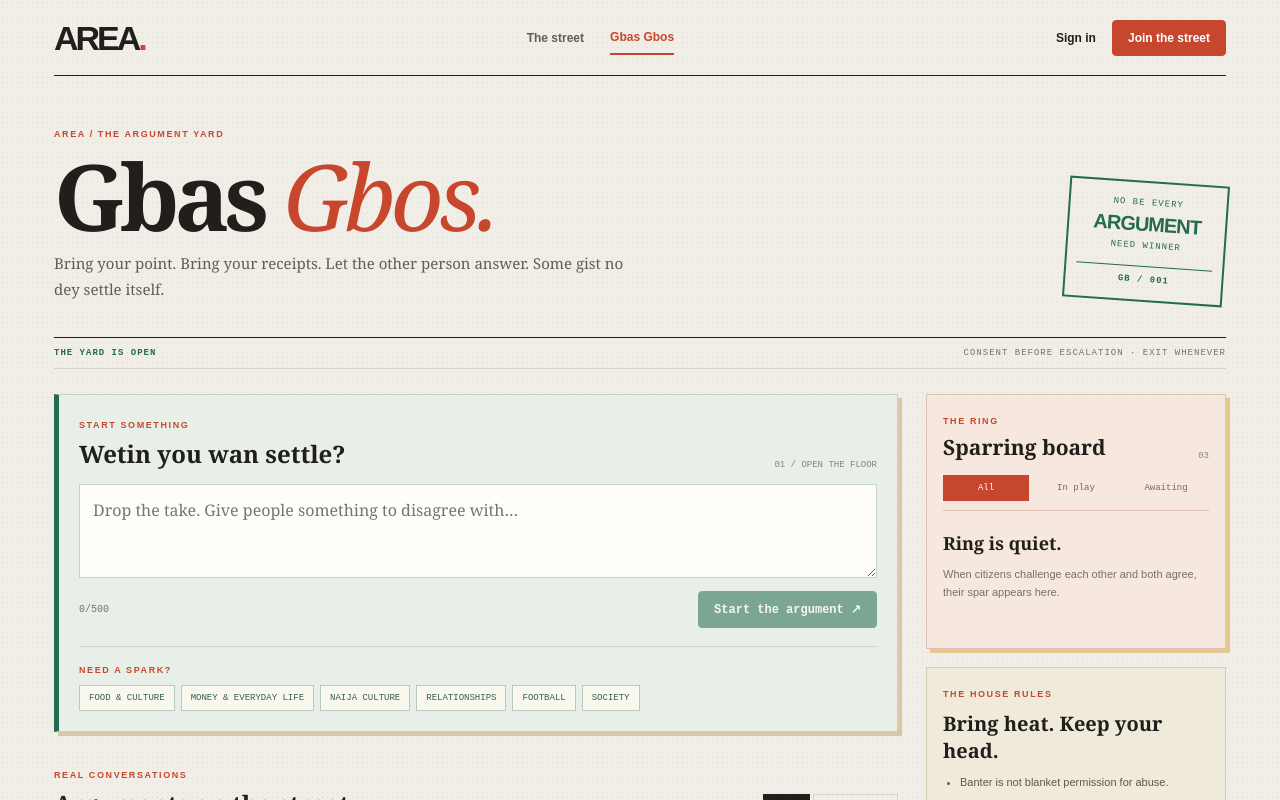
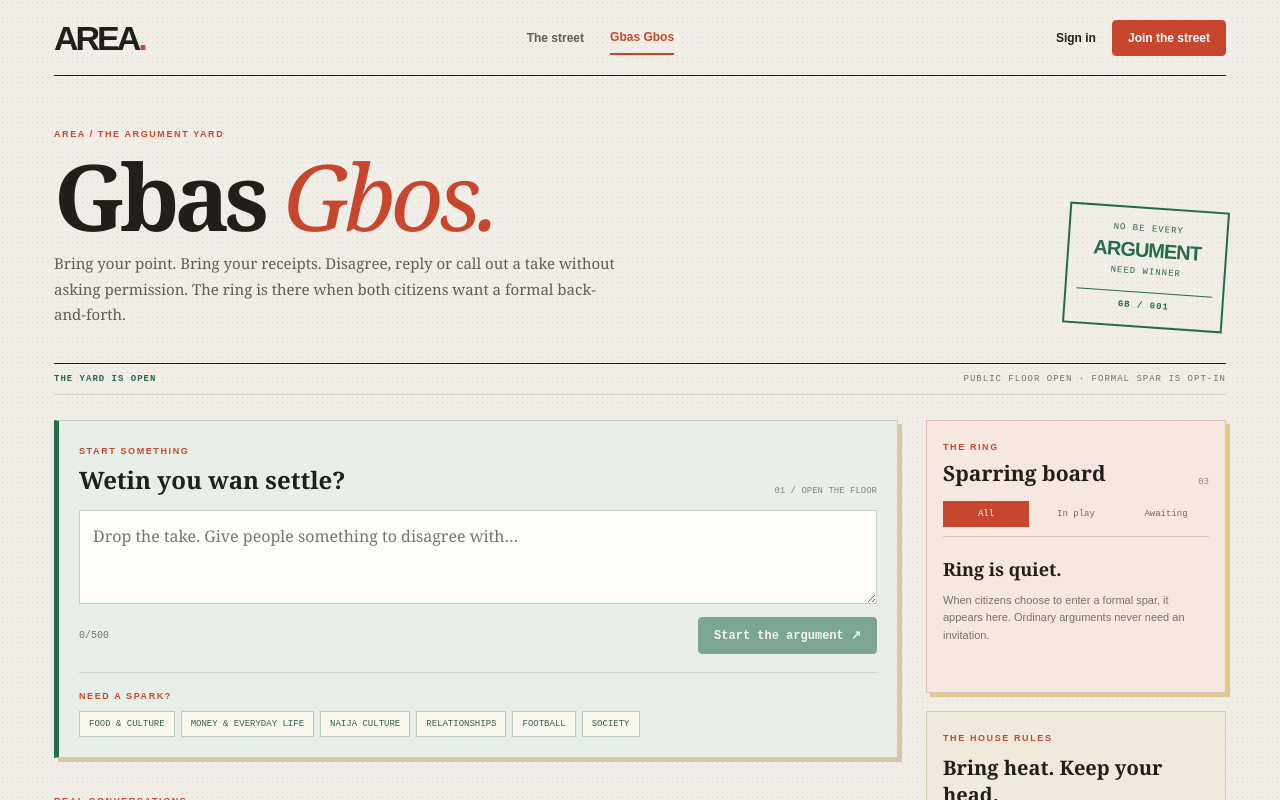
Before and after one commit to isagiyokai/AREA, a Next.js app: page /gbas-gbos in a window 1280 px wide. Shown: the top 800 px of the page. Built offline with nearby package versions, Linux system fonts and the light colour scheme; no server answers; the database is empty.

Commit message:
Make Gbas Gbos public floor open and formal spar opt-in

```diff
--- a/src/components/gbas-gbos-board.tsx
+++ b/src/components/gbas-gbos-board.tsx
@@ -16,8 +16,8 @@ export default function GbasGbosBoard({initialPosts,initialChallenges,signedIn}:
  const visibleChallenges=initialChallenges.filter(c=>filter==="all"||c.status===filter);const orderedPosts=[...initialPosts].sort((a,b)=>postOrder==="discussed"?(b.replyCount-a.replyCount||new Date(b.created_at).getTime()-new Date(a.created_at).getTime()):new Date(b.created_at).getTime()-new Date(a.created_at).getTime());
  return <main className="shell gbas-shell">
   <header className="top"><Link href="/" className="brand">AREA<span>.</span></Link><nav className="nav"><Link href="/">The street</Link><Link className="nav-current" href="/gbas-gbos">Gbas Gbos</Link></nav><div className="top-actions"><Link className="account-link" href={signedIn?"/account":"/login"}>{signedIn?"My account":"Sign in"}</Link><Link className="btn primary" href={signedIn?"/account":"/signup"}>{signedIn?"Your corner":"Join the street"}</Link></div></header>
-  <section className="gbas-masthead"><div><span className="mini-label">AREA / THE ARGUMENT YARD</span><h1>Gbas <em>Gbos.</em></h1><p>Bring your point. Bring your receipts. Let the other person answer. Some gist no dey settle itself.</p></div><div className="gbas-stamp"><span>NO BE EVERY</span><strong>ARGUMENT</strong><span>NEED WINNER</span><b>GB / 001</b></div></section>
-  <div className="gbas-rule"><span>THE YARD IS OPEN</span><span>CONSENT BEFORE ESCALATION · EXIT WHENEVER</span></div>
+  <section className="gbas-masthead"><div><span className="mini-label">AREA / THE ARGUMENT YARD</span><h1>Gbas <em>Gbos.</em></h1><p>Bring your point. Bring your receipts. Disagree, reply or call out a take without asking permission. The ring is there when both citizens want a formal back-and-forth.</p></div><div className="gbas-stamp"><span>NO BE EVERY</span><strong>ARGUMENT</strong><span>NEED WINNER</span><b>GB / 001</b></div></section>
+  <div className="gbas-rule"><span>THE YARD IS OPEN</span><span>PUBLIC FLOOR OPEN · FORMAL SPAR IS OPT-IN</span></div>
   <section className="gbas-grid">
    <div className="gbas-main">
     <section className="gbas-start"><div className="gbas-section-head"><div><span className="mini-label">START SOMETHING</span><h2>Wetin you wan settle?</h2></div><span className="gbas-index">01 / OPEN THE FLOOR</span></div><textarea value={draft} onChange={e=>setDraft(e.target.value)} maxLength={500} placeholder="Drop the take. Give people something to disagree with…"/><div className="gbas-compose-foot"><span>{draft.length}/500</span><button className="btn primary" disabled={busy||draft.trim().length<3} onClick={()=>void start(draft)}>{busy?"Posting…":"Start the argument ↗"}</button></div>{error&&<p className="error">{error}</p>}
@@ -29,9 +29,9 @@ export default function GbasGbosBoard({initialPosts,initialChallenges,signedIn}:
    </div>
    <aside className="gbas-side">
     <section className="spar-board"><div className="gbas-section-head"><div><span className="mini-label">THE RING</span><h2>Sparring board</h2></div><span className="gbas-index">03</span></div><div className="spar-filters">{(["all","active","pending"] as const).map(f=><button type="button" key={f} aria-pressed={filter===f} onClick={()=>setFilter(f)}>{f==="all"?"All":f==="active"?"In play":"Awaiting"}</button>)}</div>
-     {!visibleChallenges.length?<div className="spar-empty"><strong>Ring is quiet.</strong><p>When citizens challenge each other and both agree, their spar appears here.</p></div>:visibleChallenges.map(c=>{const a=person(c.challenger),b=person(c.challenged),p=post(c.posts);return <article className="spar-card" key={c.id}><div className="spar-card-top"><span>{c.status==="active"?"IN PLAY":"INVITATION SENT"}</span><b>{c.intensity===1?"BANTER":c.intensity===2?"HEATED":"FULL WAHALA"}</b></div><div className="spar-names">{a?.display_name||"Citizen"} <i>vs</i> {b?.display_name||"Citizen"}</div><p>{p?.content||"Conversation"}</p><Link href={"/#post-"+c.post_id}>View the exchange ↗</Link></article>;})}
+     {!visibleChallenges.length?<div className="spar-empty"><strong>Ring is quiet.</strong><p>When citizens choose to enter a formal spar, it appears here. Ordinary arguments never need an invitation.</p></div>:visibleChallenges.map(c=>{const a=person(c.challenger),b=person(c.challenged),p=post(c.posts);return <article className="spar-card" key={c.id}><div className="spar-card-top"><span>{c.status==="active"?"IN PLAY":"INVITATION SENT"}</span><b>{c.intensity===1?"BANTER":c.intensity===2?"HEATED":"FULL WAHALA"}</b></div><div className="spar-names">{a?.display_name||"Citizen"} <i>vs</i> {b?.display_name||"Citizen"}</div><p>{p?.content||"Conversation"}</p><Link href={"/#post-"+c.post_id}>View the exchange ↗</Link></article>;})}
     </section>
-    <section className="gbas-rules"><span className="mini-label">THE HOUSE RULES</span><h2>Bring heat. Keep your head.</h2><ul><li>Banter is not blanket permission for abuse.</li><li>Both citizens must accept before a spar starts.</li><li>Higher intensity needs a fresh yes from both sides.</li><li>Either person can end an exchange.</li><li>No threats, doxxing, stalking or targeted harassment.</li></ul></section>
+    <section className="gbas-rules"><span className="mini-label">THE HOUSE RULES</span><h2>Bring heat. Keep your head.</h2><ul><li>Public replies, disagreement and callouts are open. No invitation needed.</li><li>A formal spar is optional; accepting only joins the ring, not permission for ordinary speech.</li><li>Ring intensity is an agreed format, not a licence for abuse.</li><li>Either participant can end a formal spar at any time.</li><li>No threats, doxxing, stalking or targeted harassment.</li></ul></section>
    </aside>
   </section>
   <footer className="site-footer"><span>AREA © 2026</span><span>Everybody get mouth. Everybody get matter.</span><Link href="/">Back to the street ↗</Link></footer>
```
